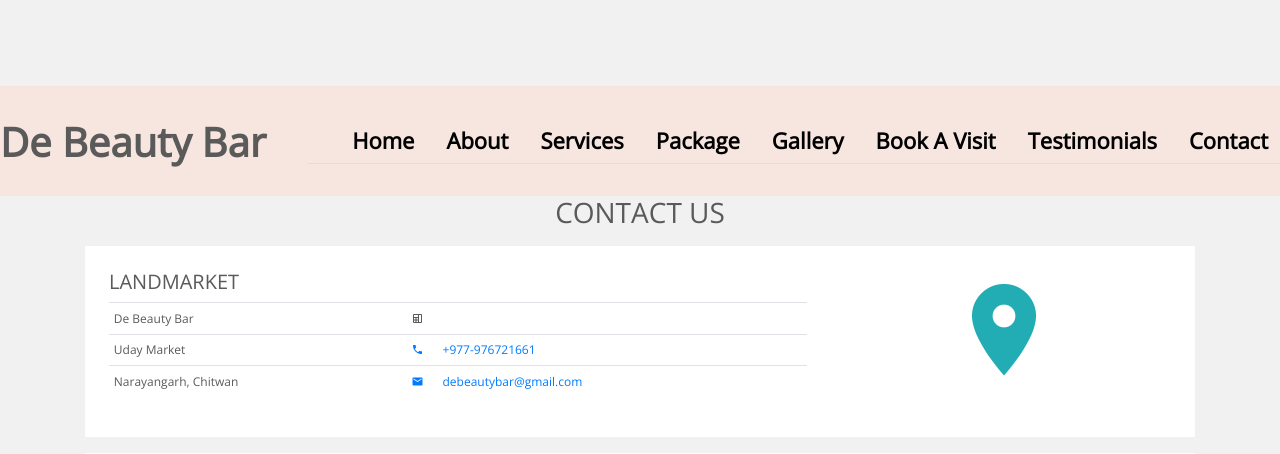
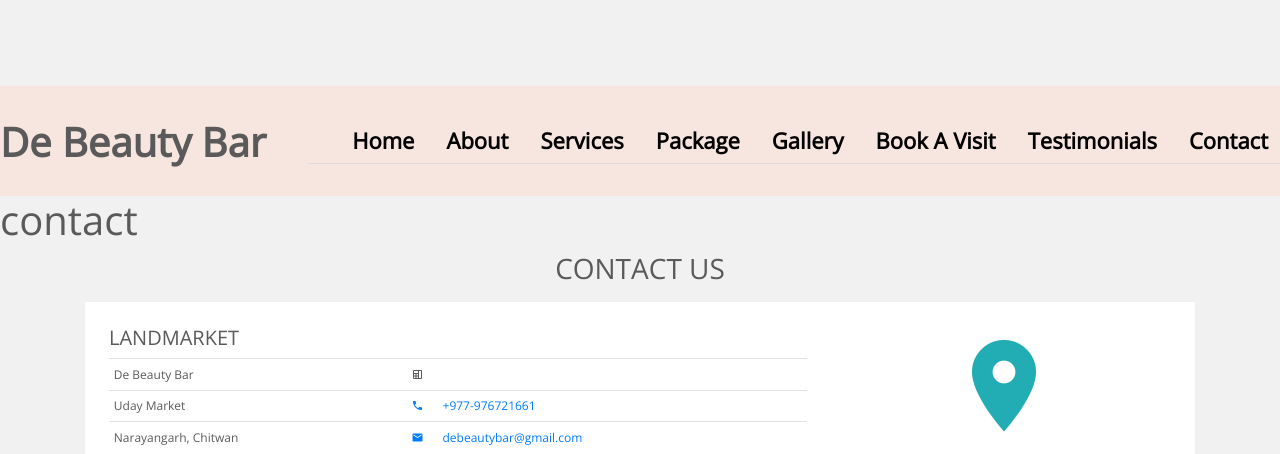
Before and after one commit to GrishGiri/django-LEARNING, a Django app: page /contact/ in a window 1280 px wide. Shown: the top 454 px of the page. Run offline with Django 5.2, Linux system fonts and the light colour scheme; some libraries are stand-ins or nearby versions.

Commit message:
contact us change

```diff
--- a/templates/contact.html
+++ b/templates/contact.html
@@ -98,6 +98,7 @@
   </style>
 </head>
 <body>
+  <h1>contact</h1>
   <div class="container">
     <div class="row">
       <div class="col-lg-12">
```
